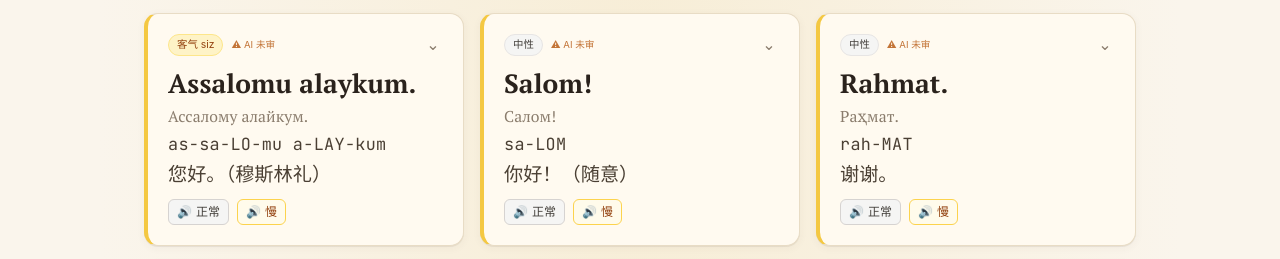
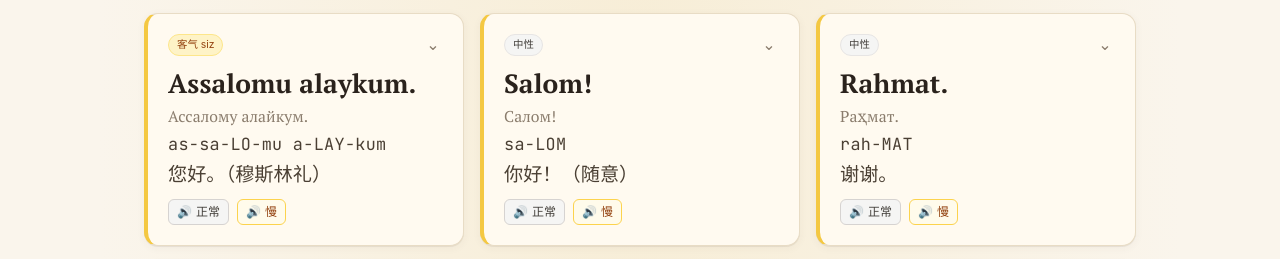
Before and after one commit to 28H2O2/uzbek-travel, an Astro site: page / in a window 1280 px wide. Shown: the part 500-759 px from the top of the page. Built offline with nearby package versions, Linux system fonts and the light colour scheme; Astro itself is replaced by a stand-in of ours.

Commit message:
remove: 删除卡片上的“AI 未审”徽章

```diff
--- a/src/components/Card.astro
+++ b/src/components/Card.astro
@@ -18,7 +18,6 @@ interface Props {
 const { card } = Astro.props;
 
 const sceneAccent = `var(--scene-${card.scene})`;
-const unreviewed = card.verification_status === 'ai_generated_unreviewed';
 const hasDetail =
   !!card.literal ||
   !!card.register_note ||
@@ -53,14 +52,6 @@ const searchText = [
   <header class="flex items-start justify-between gap-2 mb-2">
     <div class="flex items-center gap-2 flex-wrap">
       <PolitenessBadge politeness={card.politeness} />
-      {unreviewed && (
-        <span
-          class="text-[0.6rem] text-amber-700/80 font-sans"
-          title="AI 生成、未经乌兹别克语母语者审校；现场使用后欢迎反馈"
-        >
-          ⚠ AI 未审
-        </span>
-      )}
     </div>
 
     {hasDetail && (
```
